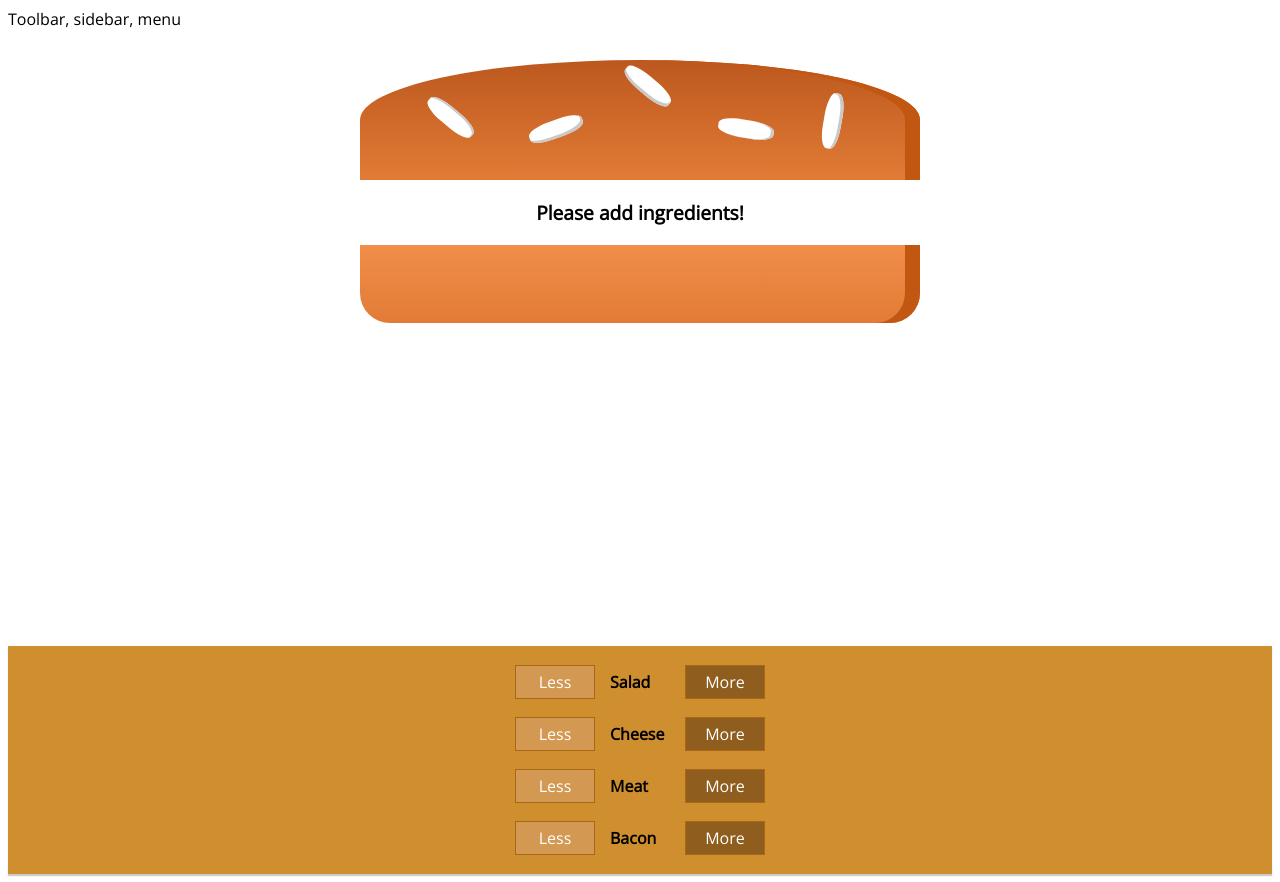
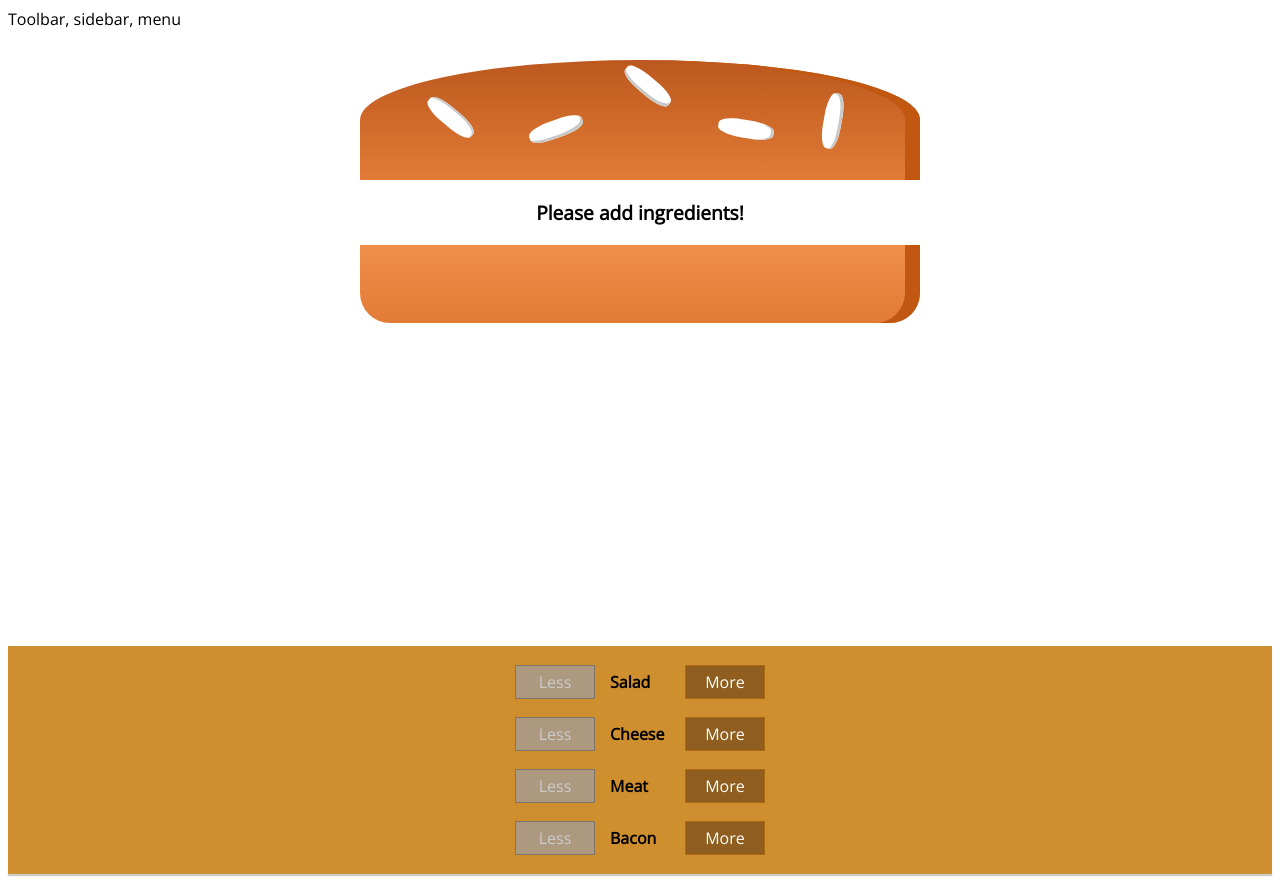
Before and after one commit to andferrario/burger-maker, a React app: page / in a window 1280 px wide. Built offline with nearby package versions, Linux system fonts and the light colour scheme.

Commit message:
add controls to remove safely ingredients

```diff
--- a/src/components/BuildControls/BuildControls.tsx
+++ b/src/components/BuildControls/BuildControls.tsx
@@ -1,6 +1,7 @@
 import React from 'react';
 import { Control } from './Control';
 import '../../styles/BuildControls.css';
+import { Ingredient } from '../../utils/Ingredient';
 
 const controls = [
   { label: 'Salad', type: 'salad' },
@@ -12,9 +13,10 @@ const controls = [
 interface BuildControlsProps {
   ingredientAdded: (type: string) => void;
   ingredientRemoved: (type: string) => void;
+  ingredients: Ingredient;
 }
 
-export const BuildControls: React.FC<BuildControlsProps> = ({ ingredientAdded, ingredientRemoved }) => {
+export const BuildControls: React.FC<BuildControlsProps> = ({ ingredientAdded, ingredientRemoved, ingredients }) => {
   return (
     <div className="build-controls">
       {controls.map((control) => {
@@ -24,6 +26,7 @@ export const BuildControls: React.FC<BuildControlsProps> = ({ ingredientAdded, i
             label={control.label}
             added={() => ingredientAdded(control.type)}
             removed={() => ingredientRemoved(control.type)}
+            disabled={ingredients[control.type] <= 0}
           />
         );
       })}
--- a/src/components/BuildControls/Control.tsx
+++ b/src/components/BuildControls/Control.tsx
@@ -5,11 +5,12 @@ interface ControlProps {
   label: string;
   added: () => void;
   removed: () => void;
+  disabled: boolean;
 }
-export const Control: React.FC<ControlProps> = ({ label, added, removed }) => {
+export const Control: React.FC<ControlProps> = ({ label, added, removed, disabled }) => {
   return (
     <div className="control">
-      <button type="button" className="less" onClick={removed}>
+      <button type="button" className="less" onClick={removed} disabled={disabled}>
         Less
       </button>
       <div className="label">{label}</div>
--- a/src/components/Burger/Burger.tsx
+++ b/src/components/Burger/Burger.tsx
@@ -1,9 +1,10 @@
 import React from 'react';
 import { BurgerIngredient } from './BurgerIngredient';
 import '../../styles/Burger.css';
+import { Ingredient } from '../../utils/Ingredient';
 
 interface BurgerProps {
-  ingredients: Record<string, number>;
+  ingredients: Ingredient;
 }
 
 export const Burger: React.FC<BurgerProps> = ({ ingredients }) => {
--- a/src/components/BurgerMaker.tsx
+++ b/src/components/BurgerMaker.tsx
@@ -1,6 +1,7 @@
 import React, { useState } from 'react';
 import { Burger } from './Burger/Burger';
 import { BuildControls } from './BuildControls/BuildControls';
+import { Ingredient } from '../utils/Ingredient';
 
 const INGREDIENT_PRICE = {
   salad: 0.3,
@@ -10,7 +11,7 @@ const INGREDIENT_PRICE = {
 };
 
 export const BurgerMaker: React.FC = () => {
-  const [ingredients, setIngredients] = useState({
+  const [ingredients, setIngredients] = useState<Ingredient>({
     salad: 0,
     cheese: 0,
     meat: 0,
@@ -29,7 +30,11 @@ export const BurgerMaker: React.FC = () => {
 
   const removeIngredientHandler = (type: string) => {
     const updatedIngredients = { ...ingredients };
-    updatedIngredients[type] = ingredients[type] - 1;
+    const oldCount = ingredients[type];
+    if (oldCount <= 0) {
+      return;
+    }
+    updatedIngredients[type] = oldCount - 1;
     setIngredients(updatedIngredients);
 
     setTotalPrice(totalPrice - INGREDIENT_PRICE[type]);
@@ -38,7 +43,11 @@ export const BurgerMaker: React.FC = () => {
   return (
     <>
       <Burger ingredients={ingredients} />
-      <BuildControls ingredientAdded={addIngredientHandler} ingredientRemoved={removeIngredientHandler} />
+      <BuildControls
+        ingredientAdded={addIngredientHandler}
+        ingredientRemoved={removeIngredientHandler}
+        ingredients={ingredients}
+      />
     </>
   );
 };
--- /dev/null
+++ b/src/utils/Ingredient.ts
@@ -0,0 +1 @@
+export type Ingredient = Record<string, number>;
```
